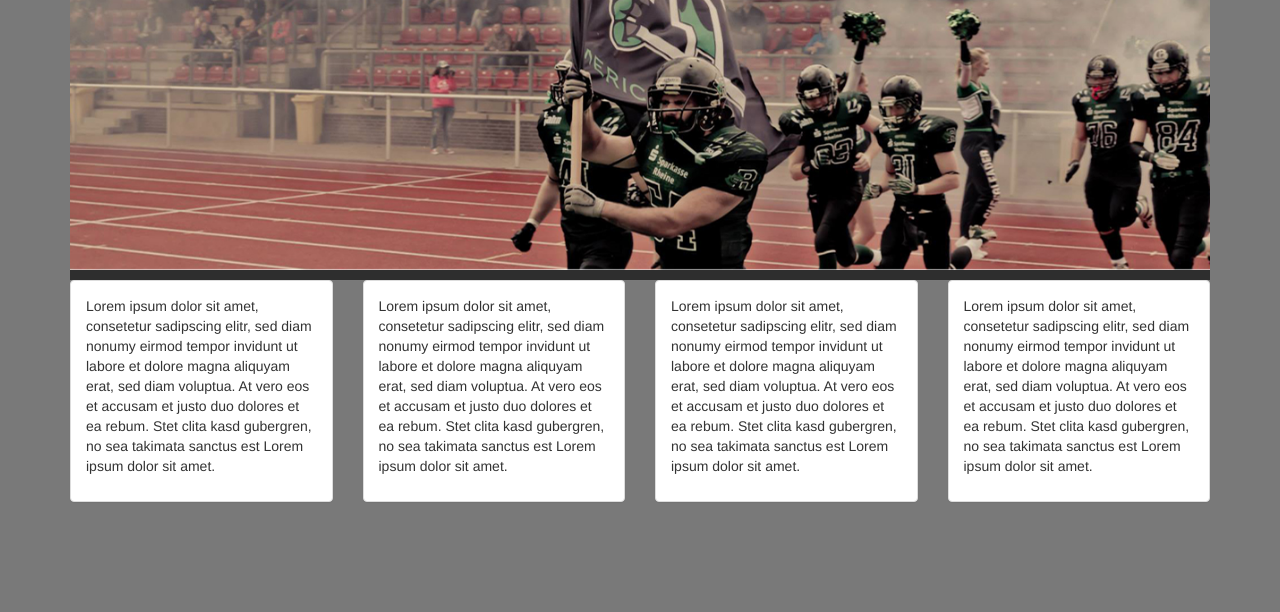
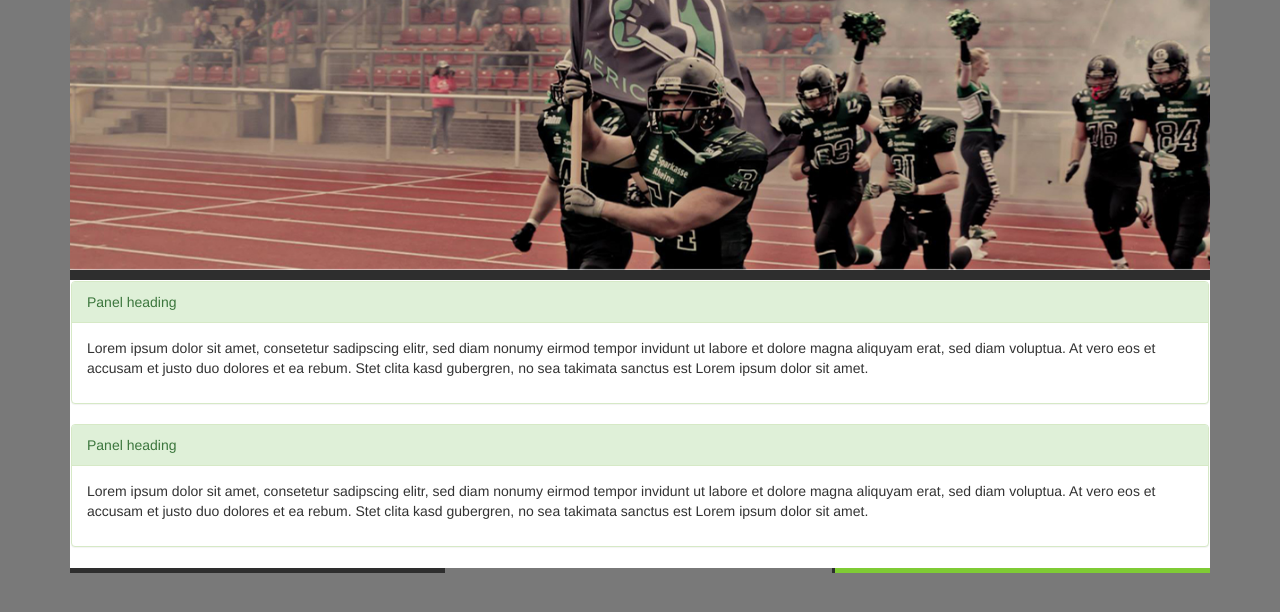
Before and after one commit to tp199314/rrdev, a PHP site: page / in a window 1280 px wide. Shown: the part 106-718 px from the top of the page. Run offline with PHP 8.4, Linux system fonts and the light colour scheme.

Commit message:
added content

```diff
--- a/css/style.css
+++ b/css/style.css
@@ -156,4 +156,8 @@ body {
     float: left;
     border-right: 15px solid #797979;
   }
+  .content {
+    background-color: #fff;
+    border: 1px solid transparent;
+  }
 }
--- a/index.html
+++ b/index.html
@@ -62,35 +62,32 @@
       </div>
       <div class="col-xs-12 col-sm-12 col-md-12 col-lg-12 bg0"></div>
     </div>
+    <div class="content">
       <div class="row">
-      <div class="col-sm-6 col-md-4 col-lg-3">
-        <div class="panel panel-default">
+        <div class="col-xs-12 col-sm-12 col-md-12 col-lg-12">
+          <div class="panel panel-success">
+             <div class="panel-heading">Panel heading</div>
             <div class="panel-body">
               <p>Lorem ipsum dolor sit amet, consetetur sadipscing elitr, sed diam nonumy eirmod tempor invidunt ut labore et dolore magna aliquyam erat, sed diam voluptua. At vero eos et accusam et justo duo dolores et ea rebum. Stet clita kasd gubergren, no sea takimata sanctus est Lorem ipsum dolor sit amet.</p>
             </div>
           </div>
         </div>
-      <div class="col-sm-6 col-md-4 col-lg-3">
-        <div class="panel panel-default">
+      </div>
+      <div class="row">
+        <div class="col-xs-12 col-sm-12 col-md-12 col-lg-12">
+          <div class="panel panel-success">
+            <div class="panel-heading">Panel heading</div>
             <div class="panel-body">
               <p>Lorem ipsum dolor sit amet, consetetur sadipscing elitr, sed diam nonumy eirmod tempor invidunt ut labore et dolore magna aliquyam erat, sed diam voluptua. At vero eos et accusam et justo duo dolores et ea rebum. Stet clita kasd gubergren, no sea takimata sanctus est Lorem ipsum dolor sit amet.</p>
             </div>
           </div>
         </div>
-      <div class="col-sm-6 col-md-4 col-lg-3">
-        <div class="panel panel-default">
-          <div class="panel-body">
-            <p>Lorem ipsum dolor sit amet, consetetur sadipscing elitr, sed diam nonumy eirmod tempor invidunt ut labore et dolore magna aliquyam erat, sed diam voluptua. At vero eos et accusam et justo duo dolores et ea rebum. Stet clita kasd gubergren, no sea takimata sanctus est Lorem ipsum dolor sit amet.</p>
       </div>
     </div>
-      </div>
-      <div class="col-sm-6 col-md-4 col-lg-3">
-        <div class="panel panel-default">
-          <div class="panel-body">
-            <p>Lorem ipsum dolor sit amet, consetetur sadipscing elitr, sed diam nonumy eirmod tempor invidunt ut labore et dolore magna aliquyam erat, sed diam voluptua. At vero eos et accusam et justo duo dolores et ea rebum. Stet clita kasd gubergren, no sea takimata sanctus est Lorem ipsum dolor sit amet.</p>
-          </div>
-        </div>
-      </div>
+    <div class="row">
+      <div class="col-xs-4 col-sm-4 col-md-4 col-lg-4 bg1"></div>
+      <div class="col-xs-4 col-sm-4 col-md-4 col-lg-4 bg2"></div>
+      <div class="col-xs-4 col-sm-4 col-md-4 col-lg-4 bg3"></div>
     </div>
   </div>
 
```
Lines whose indentation alone changed are shown as unchanged.
